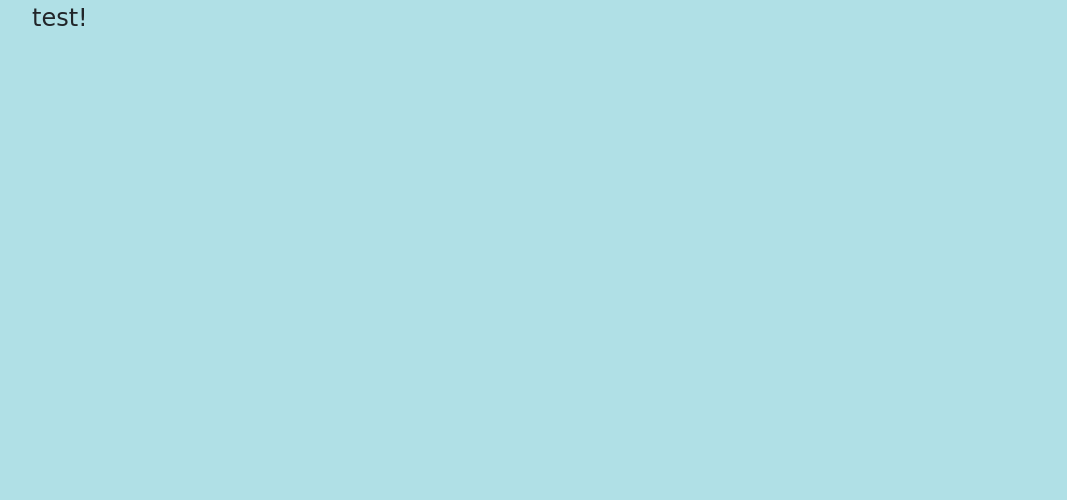
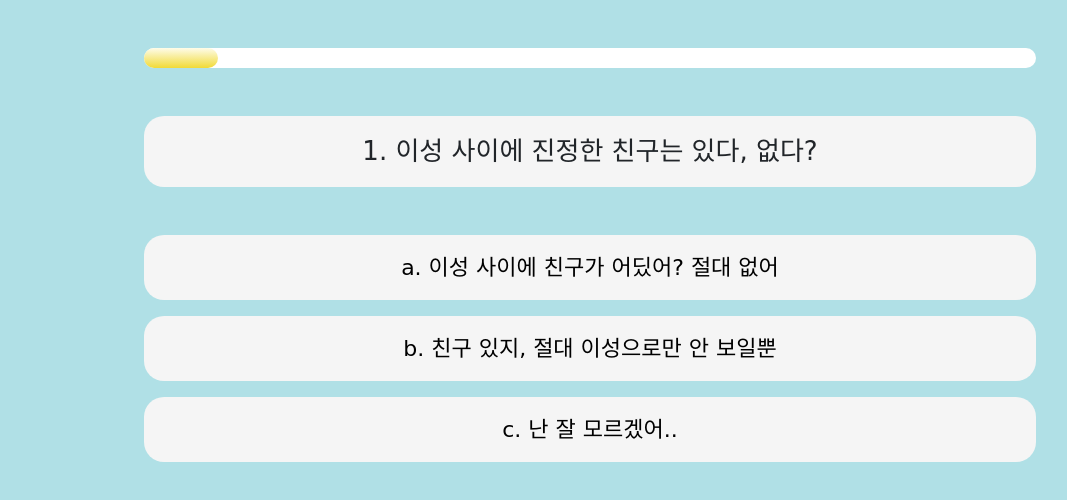
Before and after one commit to Ruinak/The-type-of-love, a plain HTML site: page index.html in a window 1280 px wide. Both pictures are taken after a click on the button "시작하기". Shown: the whole page, without its empty margins (50-1117 px from the left). Drawn offline with nearby package versions, Linux system fonts and the light colour scheme; a web font is replaced by a local one.

Commit message:
QnA Page
QnA 구현하기, QnA 디자인, 진행 상태 바 구현하기

```diff
--- a/css/animation.css
+++ b/css/animation.css
@@ -33,3 +33,13 @@
     opacity: 0;
   }
 }
+
+/* 클래스 이름으로 애니메이션을 동작할 수 있게 생성  */
+.fadeIn {
+  animation: fadeIn;
+  animation-duration: 0.5s;
+}
+.fadeOut {
+  animation: fadeOut;
+  animation-duration: 0.5s;
+}
--- a/css/qna.css
+++ b/css/qna.css
@@ -1,3 +1,52 @@
 #qna {
   display: none;
 }
+
+.qBox {
+  background-color: whitesmoke;
+  text-align: center;
+  border-radius: 20px;
+  font-size: 26px;
+  width: 80%;
+}
+
+.answerList {
+  background-color: whitesmoke;
+  border-radius: 20px;
+  /* display를 block으로 주면 한 줄에 버튼 1개씩 위치*/
+  display: block;
+  width: 100%;
+  /* 버튼 테두리 제거*/
+  border: 0px;
+  font-size: 22px;
+  width: 80%;
+}
+
+.answerList:hover,
+.answerList:focus {
+  background-color: powderblue;
+  color: whitesmoke;
+}
+
+.status {
+  height: 20px;
+  width: 80%;
+  background-color: white;
+  border-radius: 20px;
+}
+
+.statusBar {
+  height: 100%;
+  border-radius: 20px;
+  /* Permalink - use to edit and share this gradient: https://colorzilla.com/gradient-editor/#fefcea+0,f1da36+100;Gold+3D */
+  /* Old browsers */
+  background: #fefcea;
+  /* FF3.6-15 */
+  background: -moz-linear-gradient(top, #fefcea 0%, #f1da36 100%);
+  /* Chrome10-25,Safari5.1-6 */
+  background: -webkit-linear-gradient(top, #fefcea 0%, #f1da36 100%);
+  /* W3C, IE10+, FF16+, Chrome26+, Opera12+, Safari7+ */
+  background: linear-gradient(to bottom, #fefcea 0%, #f1da36 100%);
+  /* IE6-9 */
+  filter: progid:DXImageTransform.Microsoft.gradient( startColorstr='#fefcea', endColorstr='#f1da36',GradientType=0 );
+}
--- a/index.html
+++ b/index.html
@@ -27,6 +27,7 @@
   </head>
   <body>
     <div class="container">
+      <!-- Main Page -->
       <!-- mx-auto : 좌우에 여백을 주고 중앙 배치 -->
       <!-- mt-5 : marginTop 5라는 의미 -->
       <!-- py-5 : 위아래에 여백을 5정도 줌 -->
@@ -49,15 +50,23 @@
         </button>
       </section>
 
+      <!-- QnA Page -->
       <section id="qna">
-        <p>test!</p>
+        <div class="status mx-auto mt-5">
+          <div class="statusBar"></div>
+        </div>
+        <div class="qBox my-5 py-3 mx-auto"></div>
+        <div class="answerBox"></div>
       </section>
 
+      <!-- Result Page -->
       <section id="result">
         <p>test!</p>
       </section>
       <!-- js는 body 태그 끝나는 부분에 선언 -->
       <!-- JS 파일 길이가 긴 경우 내용이 긴 경우 사용자가 로딩 화면 볼 위험이 있음 -->
+
+      <script src="./js/data.js" charset="utf-8"></script>
       <script src="./js/start.js" charset="utf-8"></script>
     </div>
   </body>
--- a/js/start.js
+++ b/js/start.js
@@ -2,6 +2,7 @@
 const main = document.querySelector('#main');
 const qna = document.querySelector('#qna');
 const result = document.querySelector('#result');
+const endPoint = 12;
 
 function begin() {
   main.style.WebkitAnimation = 'fadeOut 1s';
@@ -13,5 +14,54 @@ function begin() {
       main.style.display = 'none';
       qna.style.display = 'block';
     }, 450);
+
+    let qIdx = 0;
+    goNext(qIdx);
   }, 450);
 }
+
+function goNext(qIdx) {
+  var q = document.querySelector('.qBox');
+  // data.js에서 q를 꺼내옴
+  q.innerHTML = qnaList[qIdx].q;
+  // data.js에서 answer를 꺼내옴
+  for (let i in qnaList[qIdx].a) {
+    addAnswer(qnaList[qIdx].a[i].answer, qIdx);
+  }
+  var status = document.querySelector('.statusBar');
+  status.style.width = (100 / endPoint) * (qIdx + 1) + '%';
+}
+
+function addAnswer(answerText, qIdx) {
+  var a = document.querySelector('.answerBox');
+  // 버튼을 answer 변수에 담음
+  var answer = document.createElement('button');
+  answer.classList.add('answerList');
+  answer.classList.add('my-3');
+  answer.classList.add('py-3');
+  answer.classList.add('mx-auto');
+  answer.classList.add('fadeIn');
+
+  // answer라는 버튼을 a에 담아줌
+  a.appendChild(answer);
+  answer.innerHTML = answerText;
+
+  answer.addEventListener(
+    'click',
+    function () {
+      var children = document.querySelectorAll('.answerList');
+      for (let i = 0; i < children.length; i++) {
+        children[i].disable = true;
+        children[i].style.WebkitAnimation = 'fadeOut 0.5s';
+        children[i].style.animation = 'fadeOut 0.5s';
+      }
+      setTimeout(() => {
+        for (let i = 0; i < children.length; i++) {
+          children[i].style.display = 'none';
+        }
+        goNext(++qIdx);
+      }, 450);
+    },
+    false
+  );
+}
```
